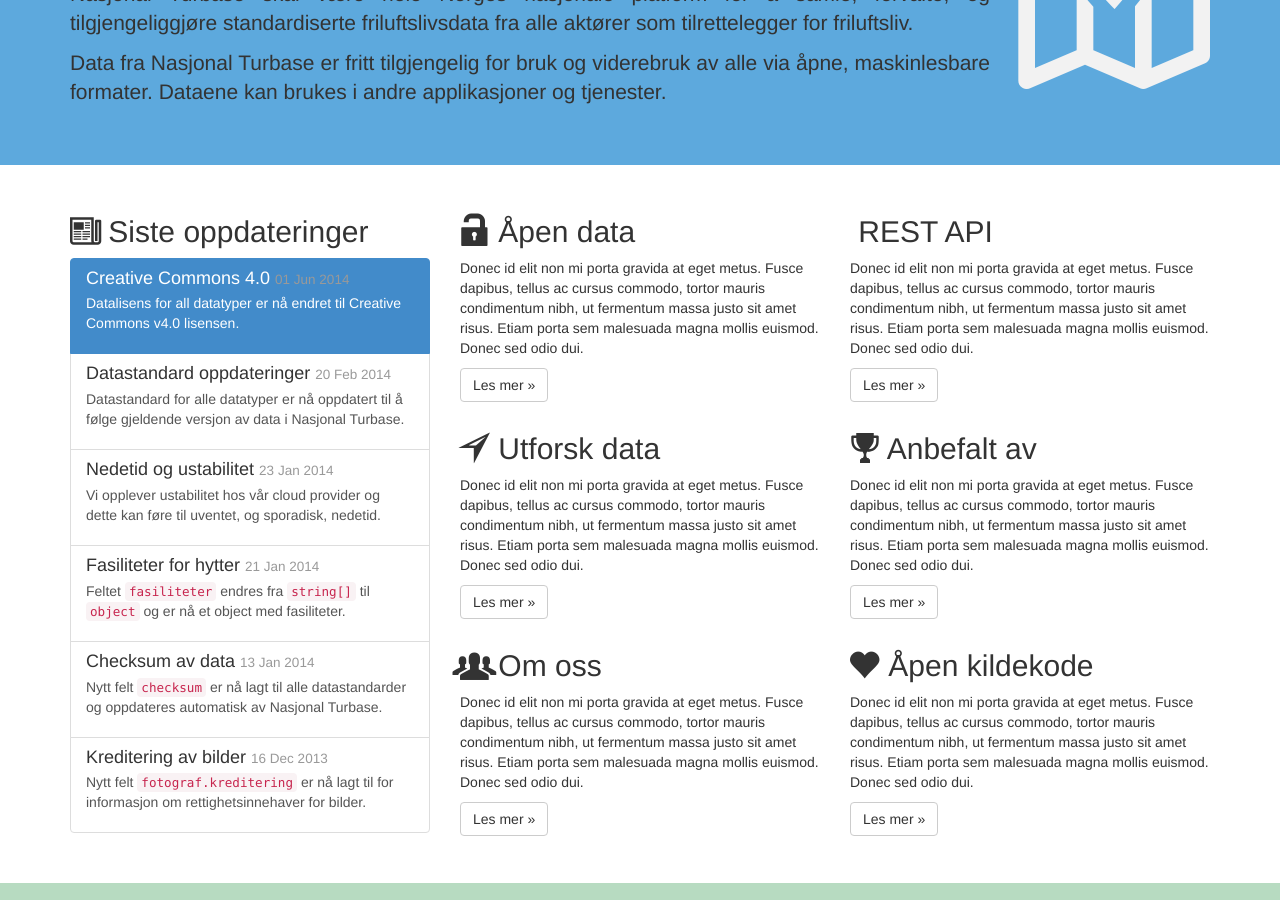
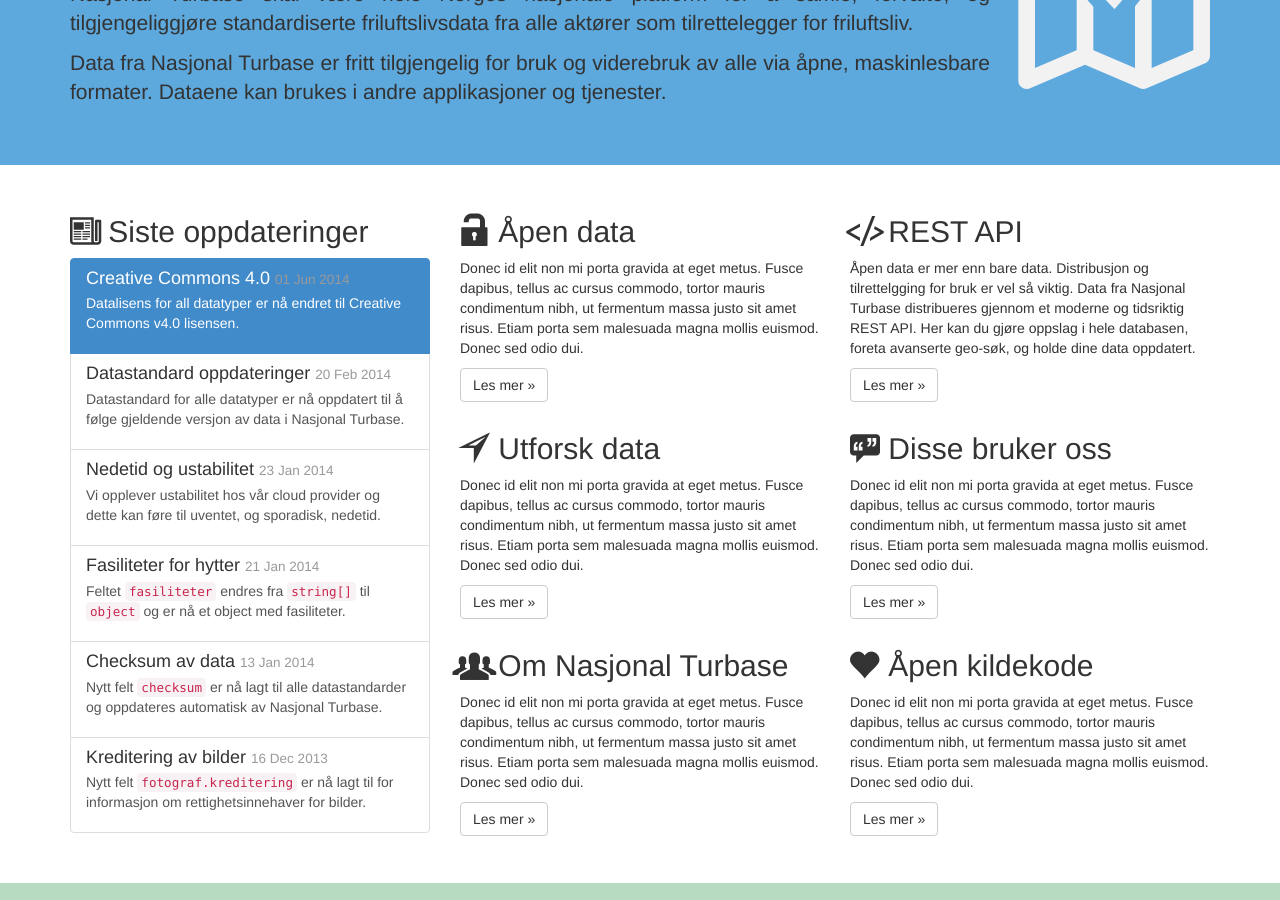
Before and after one commit to Turbasen/www.nasjonalturbase.no, a Jekyll site: the page built from index.html, in a window 1280 px wide and 900 px high, scrolled down 213 px. Built offline with Jekyll 4.4.1, drawn with Linux system fonts in a browser that asks for light colours; nearby versions of some CDN libraries; Markdown is read by kramdown in place of the engine named in the settings.

Commit message:
Update frontpage panels

```diff
--- a/_data/frontpage.yml
+++ b/_data/frontpage.yml
@@ -5,16 +5,16 @@
     tellus ac cursus commodo, tortor mauris condimentum nibh, ut fermentum
     massa justo sit amet risus. Etiam porta sem malesuada magna mollis
     euismod. Donec sed odio dui.
-  link: lisenser.html
+  link: /lisenser.html
 
 - title: REST API
-  class: embed_close
+  class: embed-close
   desc: |
-    Donec id elit non mi porta gravida at eget metus. Fusce dapibus,
-    tellus ac cursus commodo, tortor mauris condimentum nibh, ut fermentum
-    massa justo sit amet risus. Etiam porta sem malesuada magna mollis
-    euismod. Donec sed odio dui.
-  link: api.html
+    Åpen data er mer enn bare data. Distribusjon og tilrettelgging for bruk er
+    vel så viktig. Data fra Nasjonal Turbase distribueres gjennom et moderne og
+    tidsriktig REST API. Her kan du gjøre oppslag i hele databasen, foreta
+    avanserte geo-søk, og holde dine data oppdatert.
+  link: /api.html
 
 - title: Utforsk data
   class: direction
@@ -23,25 +23,25 @@
     tellus ac cursus commodo, tortor mauris condimentum nibh, ut fermentum
     massa justo sit amet risus. Etiam porta sem malesuada magna mollis
     euismod. Donec sed odio dui.
-  link: #
+  link: "#"
 
-- title: Anbefalt av
-  class: cup
+- title: Disse bruker oss
+  class: quote
   desc: |
     Donec id elit non mi porta gravida at eget metus. Fusce dapibus,
     tellus ac cursus commodo, tortor mauris condimentum nibh, ut fermentum
     massa justo sit amet risus. Etiam porta sem malesuada magna mollis
     euismod. Donec sed odio dui.
-  link: #
+  link: "#"
 
-- title: Om oss
+- title: Om Nasjonal Turbase
   class: group
   desc: |
     Donec id elit non mi porta gravida at eget metus. Fusce dapibus,
     tellus ac cursus commodo, tortor mauris condimentum nibh, ut fermentum
     massa justo sit amet risus. Etiam porta sem malesuada magna mollis
     euismod. Donec sed odio dui.
-  link: kontakt.html
+  link: /kontakt.html
 
 - title: Åpen kildekode
   class: heart
--- a/index.html
+++ b/index.html
@@ -19,7 +19,7 @@
           {{ panel.title }}
         </h2>
         <p>{{ panel.desc }}</p>
-        <p><a class="btn btn-default" href="{% if panel.link %}{{ site.url }}{{ panel.link }}{% else %}#{% endif %}">Les mer »</a></p>
+        <p><a class="btn btn-default" href="{{ panel.link }}">Les mer »</a></p>
       </div>
     {% cycle '', '</div>' %}
   {% endfor %}</div>
```
